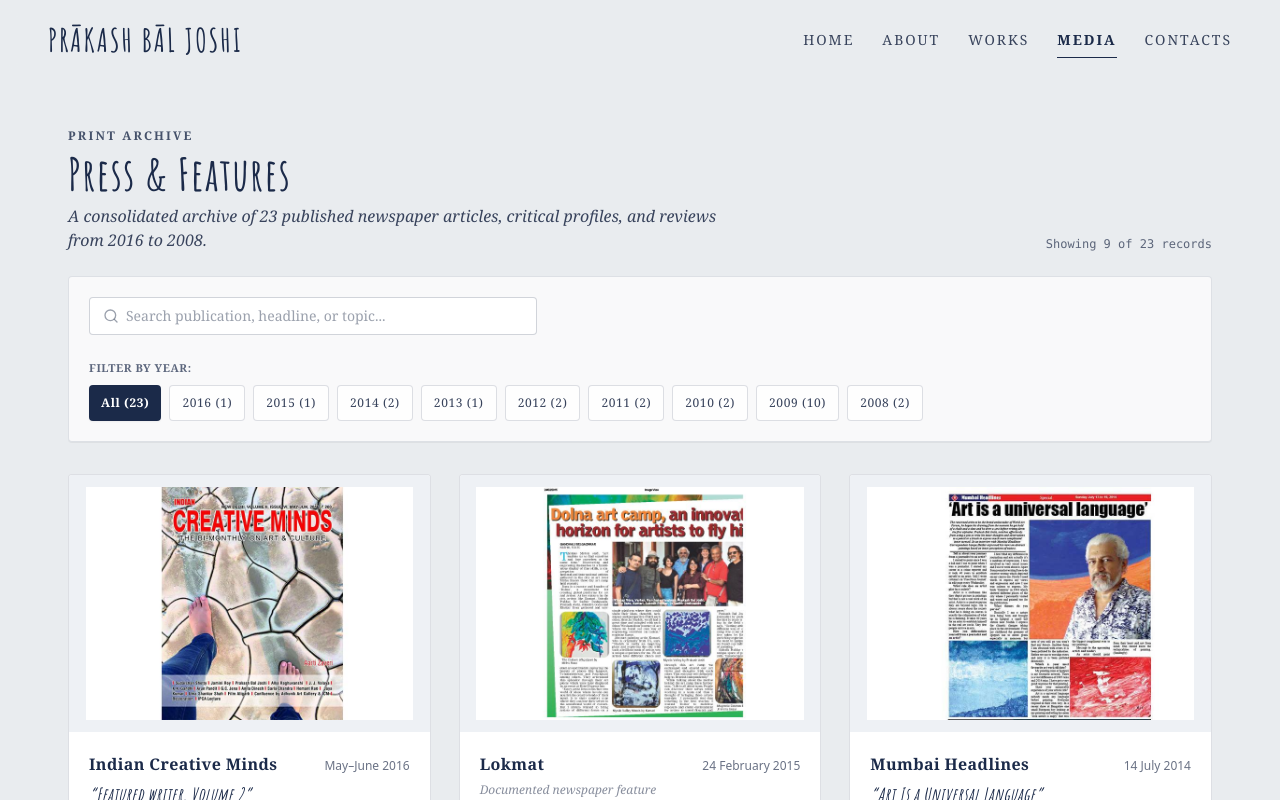
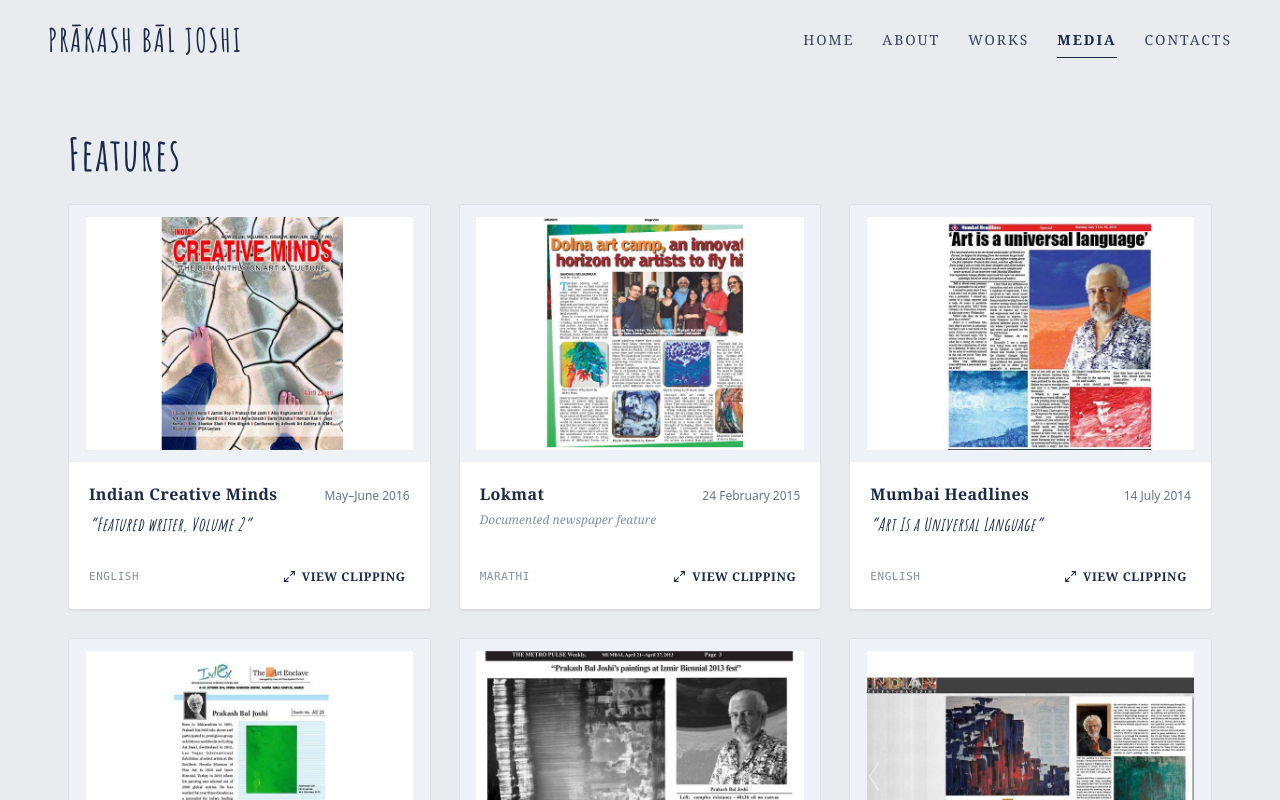
Before and after one commit to gohypemedia-dev/pbj-website, a Next.js app: page /media in a window 1280 px wide. Shown: the top 800 px of the page. Built offline with nearby package versions, Linux system fonts and the light colour scheme.

Commit message:
feat: add MediaPageClient component for media archive view

```diff
--- a/app/media/MediaPageClient.jsx
+++ b/app/media/MediaPageClient.jsx
@@ -1,16 +1,12 @@
 "use client";
 
-import React, { useState, useMemo, useRef } from "react";
+import React, { useState, useRef } from "react";
 import {
-  Search,
-  X,
   Maximize2,
   Play,
   ExternalLink,
   BookOpen,
-  Calendar,
   ChevronDown,
-  Info,
 } from "lucide-react";
 import {
   pressArticles,
@@ -20,9 +16,6 @@ import {
 import MediaLightbox from "./MediaLightbox";
 
 export default function MediaPageClient() {
-  // Press filtering state
-  const [searchQuery, setSearchQuery] = useState("");
-  const [selectedYear, setSelectedYear] = useState("all");
   const [visibleCount, setVisibleCount] = useState(9);
 
   // Lightbox state
@@ -31,44 +24,6 @@ export default function MediaPageClient() {
 
   // Video embed state (click to load player)
   const [activeVideoId, setActiveVideoId] = useState(null);
-
-  // Available years from press articles
-  const availableYears = useMemo(() => {
-    const years = Array.from(new Set(pressArticles.map((a) => a.year)));
-    return years.sort((a, b) => b - a);
-  }, []);
-
-  // Filtered articles
-  const filteredArticles = useMemo(() => {
-    const q = searchQuery.trim().toLowerCase();
-    return pressArticles.filter((item) => {
-      // Year check
-      if (selectedYear !== "all" && item.year !== Number(selectedYear)) {
-        return false;
-      }
-      // Query check (publication, title, date, translation, notes)
-      if (q) {
-        const pub = (item.publication || "").toLowerCase();
-        const altPub = (item.altPublication || "").toLowerCase();
-        const title = (item.title || "").toLowerCase();
-        const transl = (item.translation || "").toLowerCase();
-        const date = (item.date || "").toLowerCase();
-        const yr = String(item.year);
-        const matches =
-          pub.includes(q) ||
-          altPub.includes(q) ||
-          title.includes(q) ||
-          transl.includes(q) ||
-          date.includes(q) ||
-          yr.includes(q);
-        if (!matches) return false;
-      }
-      return true;
-    });
-  }, [searchQuery, selectedYear]);
-
-  // Actual count visible on screen
-  const visibleArticleCount = Math.min(visibleCount, filteredArticles.length);
 
   const handleOpenLightbox = (index, triggerEl) => {
     activeTriggerRef.current = triggerEl;
@@ -79,14 +34,8 @@ export default function MediaPageClient() {
     setLightboxIndex(null);
   };
 
-  const handleResetFilters = () => {
-    setSearchQuery("");
-    setSelectedYear("all");
-    setVisibleCount(9);
-  };
-
   const handleShowMore = () => {
-    setVisibleCount((prev) => Math.min(prev + 9, filteredArticles.length));
+    setVisibleCount((prev) => Math.min(prev + 9, pressArticles.length));
   };
 
   return (
@@ -97,161 +46,22 @@ export default function MediaPageClient() {
       {/* Main Content Area */}
       <main className="max-w-[1240px] mx-auto px-4 sm:px-6 lg:px-12 pt-8 sm:pt-12 pb-16 sm:pb-24 space-y-16 sm:space-y-20 text-left">
         {/* ============================================================ */}
-        {/* SECTION 1: PRESS & FEATURES */}
+        {/* SECTION 1: FEATURES */}
         {/* ============================================================ */}
         <section id="press" aria-labelledby="heading-press" className="scroll-mt-24 text-left">
           {/* Section Header */}
-          <div className="flex flex-col md:flex-row md:items-end justify-between gap-4 mb-6 text-left">
-            <div className="text-left">
-              <span className="text-xs font-heading font-semibold uppercase tracking-[0.18em] text-[#1B2A49]/80 block mb-1 text-left">
-                PRINT ARCHIVE
-              </span>
-              <h2
-                id="heading-press"
-                className="font-heading text-2xl sm:text-3xl md:text-4xl font-bold text-[#1B2A49] tracking-tight text-left"
-              >
-                Press &amp; Features
-              </h2>
-              <p className="font-serif italic text-sm sm:text-base text-[#38435C] mt-1 max-w-2xl text-left">
-                A consolidated archive of 23 published newspaper articles, critical profiles, and
-                reviews from 2016 to 2008.
-              </p>
-            </div>
-
-            {/* Live Count Indicator */}
-            <div
-              className="text-xs font-mono text-[#38435C]/80 self-start md:self-end text-left"
-              aria-live="polite"
-              aria-atomic="true"
+          <div className="mb-6 text-left">
+            <h2
+              id="heading-press"
+              className="font-heading text-2xl sm:text-3xl md:text-4xl font-bold text-[#1B2A49] tracking-tight text-left"
             >
-              Showing {visibleArticleCount} of {filteredArticles.length} records
-              {filteredArticles.length < pressArticles.length && (
-                <span className="text-[#1B2A49] font-medium ml-1">
-                  (filtered from {pressArticles.length})
-                </span>
-              )}
-            </div>
+              Features
+            </h2>
           </div>
 
-          {/* Search & Filter Controls */}
-          <div className="bg-white/70 p-4 sm:p-5 rounded-sm border border-[#1B2A49]/12 mb-8 space-y-4 shadow-2xs text-left">
-            <div className="flex flex-col sm:flex-row gap-3 items-stretch sm:items-center justify-between text-left">
-              {/* Search Bar */}
-              <div className="relative flex-1 max-w-md text-left">
-                <Search
-                  size={16}
-                  className="absolute left-3.5 top-1/2 -translate-y-1/2 text-[#38435C]/50 pointer-events-none"
-                />
-                <input
-                  type="text"
-                  value={searchQuery}
-                  onChange={(e) => {
-                    setSearchQuery(e.target.value);
-                    setVisibleCount(9);
-                  }}
-                  placeholder="Search publication, headline, or topic..."
-                  aria-label="Search press archive"
-                  className="w-full pl-9 pr-9 py-2 text-sm bg-white border border-[#1B2A49]/20 rounded-sm text-[#1B2A49] placeholder-[#38435C]/50 focus:outline-hidden focus:ring-1 focus:ring-[#1B2A49] focus:border-[#1B2A49] transition-all text-left"
-                />
-                {searchQuery && (
-                  <button
-                    type="button"
-                    onClick={() => {
-                      setSearchQuery("");
-                      setVisibleCount(9);
-                    }}
-                    aria-label="Clear search query"
-                    className="absolute right-2.5 top-1/2 -translate-y-1/2 p-1 text-[#38435C]/60 hover:text-[#1B2A49] transition-colors"
-                  >
-                    <X size={14} />
-                  </button>
-                )}
-              </div>
-
-              {/* Reset Control (only shown if filtering is active) */}
-              {(searchQuery || selectedYear !== "all") && (
-                <button
-                  type="button"
-                  onClick={handleResetFilters}
-                  className="inline-flex items-center justify-center px-3 py-2 text-xs font-heading uppercase tracking-wider font-semibold text-[#1B2A49] bg-white border border-[#1B2A49]/20 hover:bg-[#E9ECEF] rounded-sm transition-colors min-h-[38px] self-start"
-                >
-                  Reset all filters
-                </button>
-              )}
-            </div>
-
-            {/* Year Filters */}
-            <div className="pt-2 text-left">
-              <span className="text-[11px] font-heading font-semibold uppercase tracking-wider text-[#1B2A49]/70 block mb-2 text-left">
-                Filter by Year:
-              </span>
-              <div className="flex flex-wrap gap-1.5 sm:gap-2 text-left">
-                <button
-                  type="button"
-                  onClick={() => {
-                    setSelectedYear("all");
-                    setVisibleCount(9);
-                  }}
-                  aria-pressed={selectedYear === "all"}
-                  className={`px-3 py-1.5 text-xs font-heading tracking-wider rounded-sm transition-colors min-h-[36px] ${
-                    selectedYear === "all"
-                      ? "bg-[#1B2A49] text-white font-semibold shadow-xs"
-                      : "bg-white/80 hover:bg-white text-[#38435C] border border-[#1B2A49]/15"
-                  }`}
-                >
-                  All ({pressArticles.length})
-                </button>
-                {availableYears.map((yr) => {
-                  const countInYear = pressArticles.filter((a) => a.year === yr).length;
-                  const isSelected = selectedYear === String(yr);
-                  return (
-                    <button
-                      key={yr}
-                      type="button"
-                      onClick={() => {
-                        setSelectedYear(isSelected ? "all" : String(yr));
-                        setVisibleCount(9);
-                      }}
-                      aria-pressed={isSelected}
-                      className={`px-3 py-1.5 text-xs font-heading tracking-wider rounded-sm transition-colors min-h-[36px] ${
-                        isSelected
-                          ? "bg-[#1B2A49] text-white font-semibold shadow-xs"
-                          : "bg-white/80 hover:bg-white text-[#38435C] border border-[#1B2A49]/15"
-                      }`}
-                    >
-                      {yr} ({countInYear})
-                    </button>
-                  );
-                })}
-              </div>
-            </div>
-          </div>
-
-          {/* Empty Search Result State (Left aligned) */}
-          {filteredArticles.length === 0 && (
-            <div className="bg-white/80 border border-[#1B2A49]/15 rounded-sm p-6 sm:p-8 text-left max-w-xl">
-              <Info size={24} className="text-[#1B2A49]/60 mb-2" />
-              <h3 className="font-heading font-bold text-lg text-[#1B2A49] mb-1 text-left">
-                No matching press records found
-              </h3>
-              <p className="font-serif italic text-sm text-[#38435C] mb-4 text-left">
-                No articles matched your criteria “{searchQuery}” in{" "}
-                {selectedYear === "all" ? "any year" : selectedYear}.
-              </p>
-              <button
-                type="button"
-                onClick={handleResetFilters}
-                className="px-4 py-2 bg-[#1B2A49] hover:bg-[#253961] text-white text-xs font-heading uppercase tracking-wider font-semibold rounded-sm transition-colors"
-              >
-                Reset filters
-              </button>
-            </div>
-          )}
-
           {/* Press Articles Grid (Desktop: 3 cols, Tablet: 2 cols, Mobile: 1 col) */}
-          {filteredArticles.length > 0 && (
-            <div className="grid grid-cols-1 sm:grid-cols-2 lg:grid-cols-3 gap-6 sm:gap-7 text-left">
-              {filteredArticles.map((article, idx) => {
+          <div className="grid grid-cols-1 sm:grid-cols-2 lg:grid-cols-3 gap-6 sm:gap-7 text-left">
+            {pressArticles.map((article, idx) => {
                 const isHidden = idx >= visibleCount;
                 return (
                   <article
@@ -345,10 +155,9 @@ export default function MediaPageClient() {
                 );
               })}
             </div>
-          )}
 
           {/* Show More Button (Left aligned) */}
-          {visibleCount < filteredArticles.length && (
+          {visibleCount < pressArticles.length && (
             <div className="mt-8 text-left">
               <button
                 type="button"
@@ -356,7 +165,7 @@ export default function MediaPageClient() {
                 className="inline-flex items-center gap-2 px-6 py-3 bg-white hover:bg-[#1B2A49] hover:text-white text-[#1B2A49] border border-[#1B2A49]/30 font-heading text-xs font-bold uppercase tracking-wider rounded-sm transition-all shadow-xs hover:shadow-md min-h-[44px]"
               >
                 <span>
-                  Show more features ({filteredArticles.length - visibleCount} remaining)
+                  Show more features ({pressArticles.length - visibleCount} remaining)
                 </span>
                 <ChevronDown size={15} />
               </button>
@@ -569,7 +378,7 @@ export default function MediaPageClient() {
       {/* Accessible Fullscreen Lightbox Modal */}
       {lightboxIndex !== null && (
         <MediaLightbox
-          articles={filteredArticles}
+          articles={pressArticles}
           currentIndex={lightboxIndex}
           onClose={handleCloseLightbox}
           onNavigate={(nextIdx) => setLightboxIndex(nextIdx)}
```
